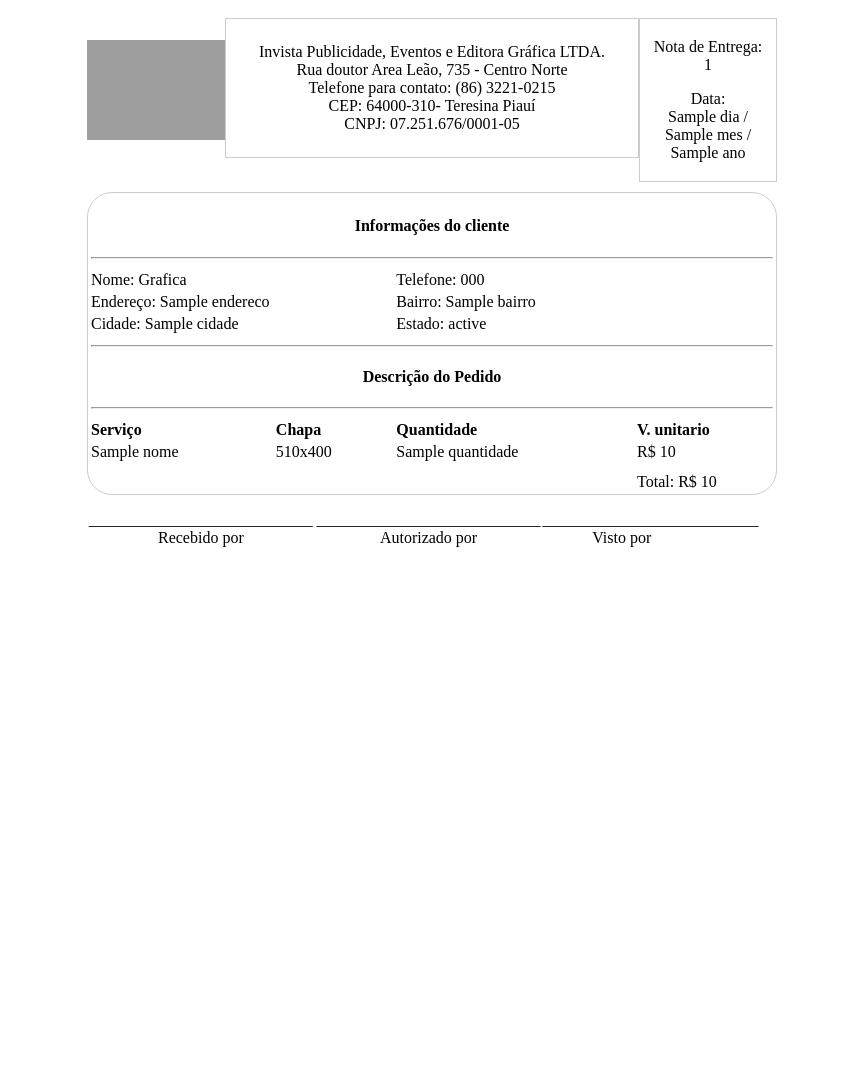
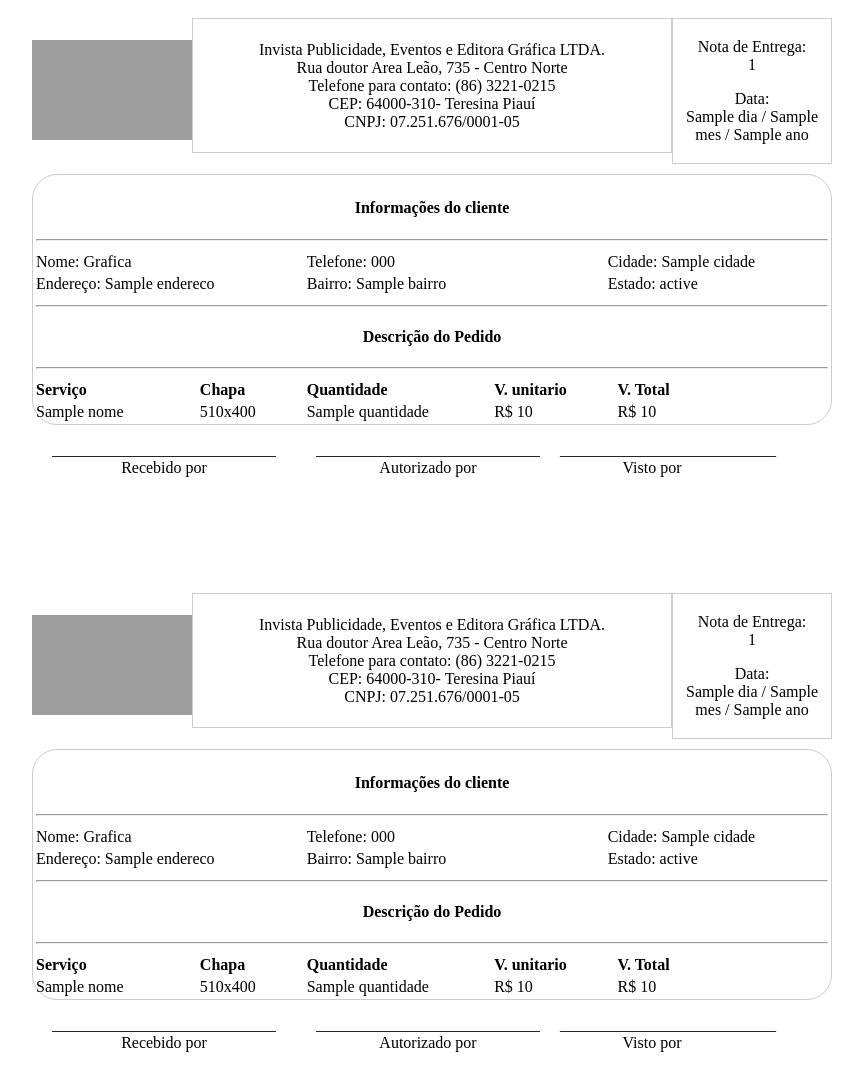
Before and after one commit to jona04/invista-backend, a Django app: template core/templates/layout_recibo.html in a window 1280 px wide. Shown: the whole page, without its empty margins (208-1071 px from the left). Before the commit the page ends 547 px from the top, so only its background shows below. Run offline with Django 3.2, Linux system fonts and the light colour scheme; data comes from the database, SQL or seed files in the repository; both versions use the stored data as it was after the commit; the template is opened without the code that fills it: values that come from a table or form of the project are taken from there, most other values are stand-ins (such as "Sample title", 1, 10 or a date in 2020); grey boxes are pictures that could not be loaded.

Commit message:
nova nota

```diff
--- a/core/templates/layout_recibo.html
+++ b/core/templates/layout_recibo.html
@@ -10,11 +10,9 @@
 body{
 margin:0;
 }
-tr {
-    border: 1px solid #000;
-}
+
 #corpo {
-    width: 690px;
+    width: 800px;
     border: 1px solid #ccc;
     border-radius: 25px;
     margin-top:10px;
@@ -22,7 +20,7 @@ tr {
 
 #topo_esq {
     width: 60%;
-    height:140px;
+    height:135px;
     border: 1px solid #ccc;
     float:left;
 
@@ -30,16 +28,16 @@ tr {
 #topo_dir {
     width: 20%;
     border: 1px solid #ccc;
-    height:140px;
+    height:135px;
 }
 #fundo1{
-    width: 690px;
+    width: 800px;
     margin: 0 auto 0 auto;
 }
 
 #fundo2{
-    width: 690px;
-    margin: 50px auto 0 auto;
+    width: 800px;
+    margin: 150px auto 0 auto;
 }
 
 img{
@@ -92,25 +90,22 @@ img{
 
     <table id="corpo">
     <tr>
-        <td align="center" colspan="4"><h4>Informações do cliente</h4> <hr></td>
+        <td align="center" colspan="6"><h4>Informações do cliente</h4> <hr></td>
     </tr>
     <tr>
-        <td colspan="2">Nome: {{cliente}} </td>
-        <td>Telefone: {{ telefone }} </td>
+        <td colspan="2" >Nome: {{cliente}} </td>
+        <td colspan="2" >Telefone: {{ telefone }} </td>
+        <td colspan="2" >Cidade: {{ cidade }}</td>
     </tr>
     <tr>
-        <td colspan="2">Endereço: {{endereco}} </td>
-        <td>Bairro: {{ bairro }} </td>
-    </tr>
-
-    <tr>
-        <td colspan="2">Cidade: {{ cidade }}</td>
-        <td>Estado: {{ estado }} </td>
+        <td colspan="2" >Endereço: {{endereco}} </td>
+        <td colspan="2" >Bairro: {{ bairro }} </td>
+        <td colspan="2" >Estado: {{ estado }} </td>
     </tr>
 
 
     <tr>
-    <td align="center" colspan="4"><hr><h4>Descrição do Pedido</h4> <hr></td>
+    <td align="center" colspan="6"><hr><h4>Descrição do Pedido</h4> <hr></td>
 
     </tr>
 
@@ -119,6 +114,8 @@ img{
         <td>Chapa</td>
         <td>Quantidade</td>
         <td>V. unitario</td>
+        <td> {% if desconto > 0 %} Desconto {% endif %}</td>
+        <td>V. Total</td>
     </tr>
 
     <tr>
@@ -126,27 +123,12 @@ img{
         <td>{{ chapa }} </td>
         <td>{{quantidade }} </td>
         <td> R$ {{valor_unidade }} </td>
+        <td>{% if desconto > 0 %} R$ {{desconto }} {% endif %} </td>
+        <td> R$ {{valor_total }} </td>
     </tr>
 
 
-    <tr><td></td></tr>
-    <tr><td></td></tr>
 
-    {% if desconto > 0 %}
-    <tr>
-        <td></td>
-        <td></td>
-        <td></td>
-        <td>Desconto: R$ {{ desconto }} </td>
-    </tr>
-    {% endif %}
-
-    <tr>
-        <td></td>
-        <td></td>
-        <td></td>
-        <td>Total: R$ {{valor_total }} </td>
-    </tr>
     </table>
     <div id="assinatura">
         <p style="width:33%; float:left;" align="center">____________________________<br>Recebido por</p>
@@ -155,5 +137,95 @@ img{
     </div>
 </div>
 
+
+
+
+
+<div id="fundo2">
+
+    <img  height="100" src="https://tbrindes.s3-sa-east-1.amazonaws.com/Captura+de+Tela+2019-10-21+às+22.50.44.png" alt="Invista Publicidade Grafica e Editora" />
+    <br/>
+
+    <table id="topo_esq">
+        <tr>
+        <td align="center" colspan="3">
+            <p>Invista Publicidade, Eventos e Editora Gráfica LTDA.<br>
+                Rua doutor Area Leão, 735 - Centro Norte<br>
+                Telefone para contato: (86) 3221-0215
+                <br>
+                CEP: 64000-310- Teresina Piauí
+                <br>
+                CNPJ: 07.251.676/0001-05
+
+            </p>
+        </td>
+    </tr>
+
+    </table>
+
+    <table id="topo_dir">
+        <tr>
+        <td align="center" colspan="4">
+            <p>Nota de Entrega:<br> {{ id }} </p>
+
+            <p>
+                Data: <br>{{dia}} / {{mes}} / {{ano}}
+            </p>
+        </td>
+    </tr>
+
+    </table>
+
+    <table id="corpo">
+    <tr>
+        <td align="center" colspan="6"><h4>Informações do cliente</h4> <hr></td>
+    </tr>
+    <tr>
+        <td colspan="2" >Nome: {{cliente}} </td>
+        <td colspan="2" >Telefone: {{ telefone }} </td>
+        <td colspan="2" >Cidade: {{ cidade }}</td>
+    </tr>
+    <tr>
+        <td colspan="2" >Endereço: {{endereco}} </td>
+        <td colspan="2" >Bairro: {{ bairro }} </td>
+        <td colspan="2" >Estado: {{ estado }} </td>
+    </tr>
+
+
+    <tr>
+    <td align="center" colspan="6"><hr><h4>Descrição do Pedido</h4> <hr></td>
+
+    </tr>
+
+    <tr id="titulo">
+        <td>Serviço</td>
+        <td>Chapa</td>
+        <td>Quantidade</td>
+        <td>V. unitario</td>
+        <td>{% if desconto > 0 %} Desconto {% endif %} </td>
+        <td>V. Total</td>
+    </tr>
+
+    <tr>
+        <td>{{ nome }} </td>
+        <td>{{ chapa }} </td>
+        <td>{{quantidade }} </td>
+        <td> R$ {{valor_unidade }} </td>
+        <td>{% if desconto > 0 %} R$ {{desconto }} {% endif %} </td>
+        <td> R$ {{valor_total }} </td>
+    </tr>
+
+
+
+    </table>
+    <div id="assinatura">
+        <p style="width:33%; float:left;" align="center">____________________________<br>Recebido por</p>
+        <p style="width:33%; float:left;" align="center">____________________________<br>Autorizado por</p>
+        <p style="width:23%; float:left; " align="center">___________________________<br>Visto por</p>
+    </div>
+</div>
+
+
+
 </body>
 </html>
```
Also changed, not shown: db.sqlite3.
